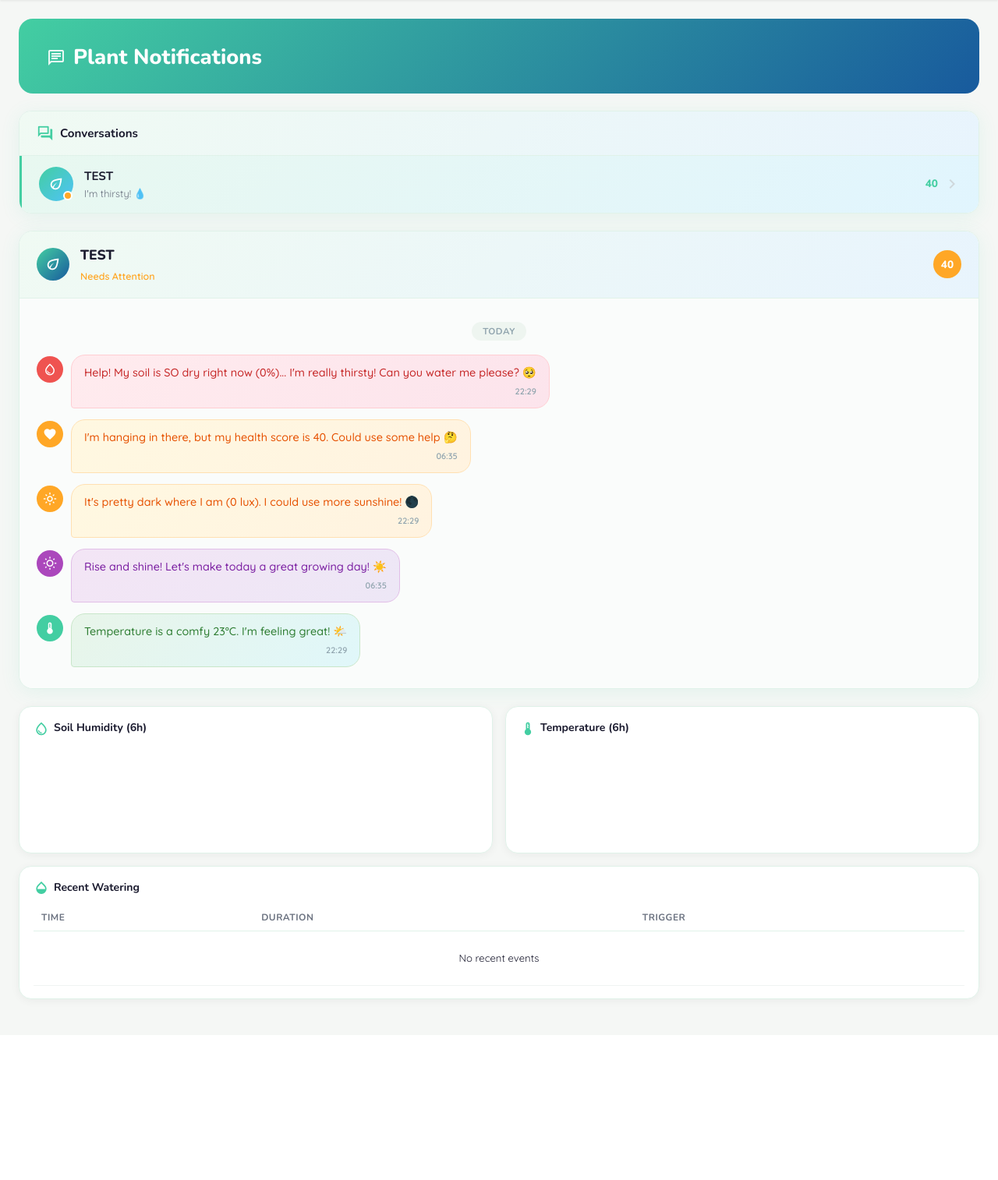
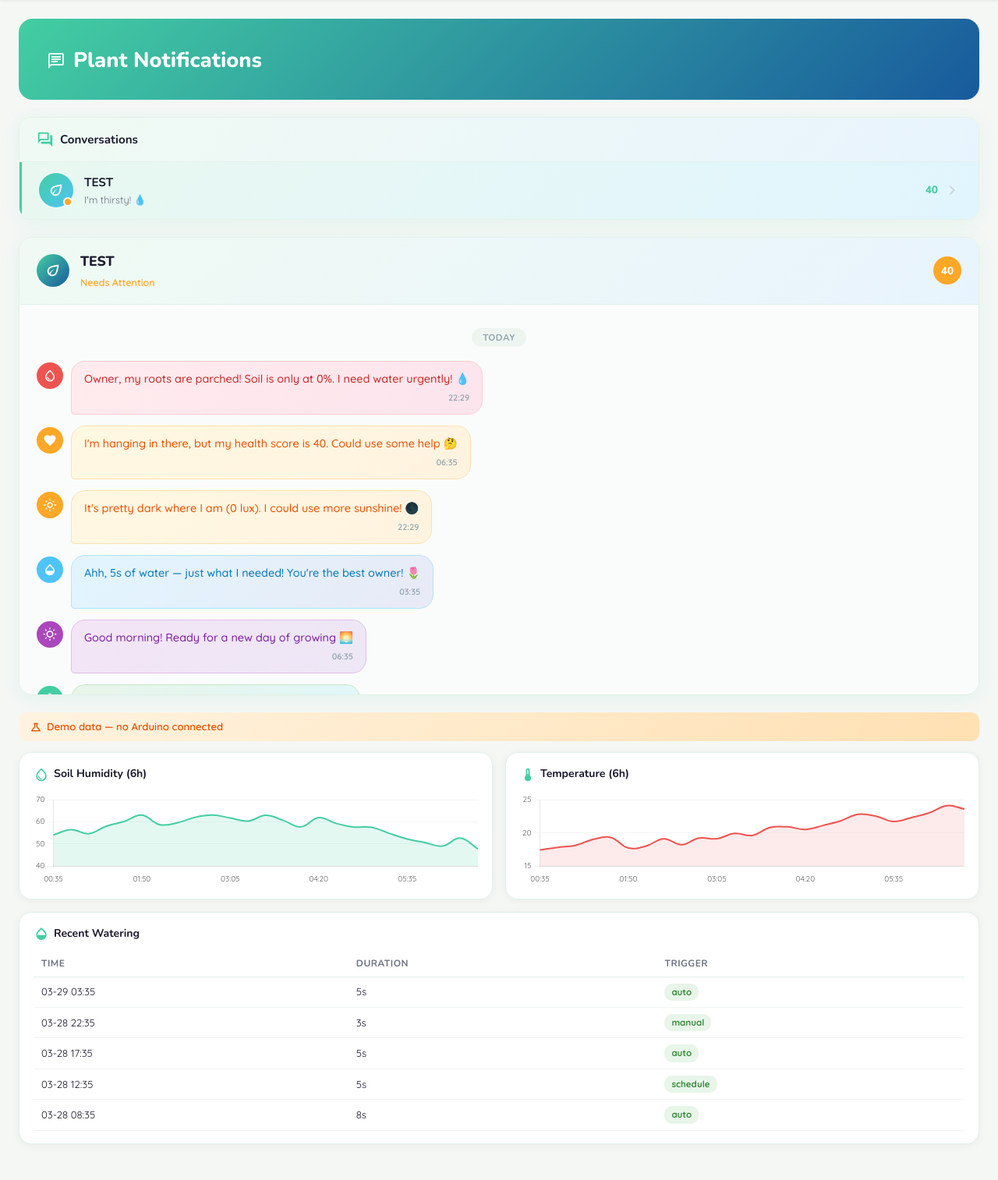
Before and after one commit to thaibao06032007-eng/Hackathon, a Flask app: page /history in a window 1280 px wide. Shown: the part 64-1578 px from the top of the page at 78% size. Before the commit the page ends 1352 px from the top, so only its background shows below. Run offline with Flask 3, Linux system fonts and the light colour scheme; data comes from the database, SQL or seed files in the repository; data that the repository does not hold is empty.

Commit message:
Demo data for notifications, hero padding fix, AR navbar sync

```diff
--- a/HACKATHON2026/app.py
+++ b/HACKATHON2026/app.py
@@ -5,6 +5,7 @@ from config import is_valid_local_ip, PERENUAL_API_KEY
 import threading
 import time
 import random
+import math
 from datetime import datetime, timedelta
 
 app = Flask(__name__)
@@ -419,6 +420,49 @@ def generate_chat_messages(plant, sensor_data, health, weather_today=None, water
     return messages
 
 
+def _generate_demo_sensor_history():
+    """Generate realistic demo sensor data for display when no Arduino is connected."""
+    now = datetime.now()
+    history = []
+    for i in range(24, -1, -1):
+        t = now - timedelta(minutes=i * 15)
+        hour = t.hour + t.minute / 60.0
+        # Soil humidity: fluctuates 40-65%, dips when "watered"
+        base_soil = 52 + 10 * math.sin(hour / 6 * math.pi)
+        soil = round(base_soil + random.uniform(-3, 3), 1)
+        # Temperature: cooler at night, warmer midday
+        base_temp = 23 + 5 * math.sin((hour - 6) / 12 * math.pi)
+        temp = round(base_temp + random.uniform(-1, 1), 1)
+        # Light: low at night, peaks midday
+        if 6 <= t.hour <= 19:
+            base_light = 300 + 400 * math.sin((hour - 6) / 13 * math.pi)
+        else:
+            base_light = random.uniform(5, 30)
+        light = round(base_light + random.uniform(-20, 20), 0)
+        history.append({
+            'recorded_at': t.strftime('%Y-%m-%d %H:%M:%S'),
+            'soil_humidity': max(0, min(100, soil)),
+            'temperature': max(5, min(45, temp)),
+            'light_level': max(0, light)
+        })
+    return history
+
+
+def _generate_demo_water_events():
+    """Generate demo watering events for display."""
+    now = datetime.now()
+    events = []
+    triggers = ['auto', 'manual', 'auto', 'schedule', 'auto']
+    for i in range(5):
+        t = now - timedelta(hours=random.randint(2 + i * 5, 4 + i * 6))
+        events.append({
+            'recorded_at': t.strftime('%Y-%m-%d %H:%M:%S'),
+            'duration_seconds': random.choice([3, 5, 5, 8, 10]),
+            'triggered_by': triggers[i]
+        })
+    return events
+
+
 @app.route('/api/plants/<int:plant_id>/chat', methods=['GET'])
 def api_plant_chat(plant_id):
     """Generate chat-style notification messages for a plant."""
@@ -431,11 +475,22 @@ def api_plant_chat(plant_id):
     water_events = db.get_water_history(plant_id, hours=24)
     sensor_history = db.get_sensor_history(plant_id, hours=6)
 
+    # Use demo data when no real data is available
+    use_demo = not sensor_history
+    if use_demo:
+        sensor_history = _generate_demo_sensor_history()
+    if not water_events:
+        water_events = _generate_demo_water_events()
+    if not sensor_data and sensor_history:
+        sensor_data = sensor_history[-1]
+    if not health:
+        health = {'score': random.randint(65, 92), 'status': 'healthy', 'label': 'Healthy'}
+
     # Try to get today's weather
     weather_today = None
     try:
         resp = http_requests.get(OPEN_METEO_URL, params={
-            'latitude': 16.0544, 'longitude': 108.2022,
+            'latitude': 39.1031, 'longitude': -84.5120,
             'daily': 'temperature_2m_max,precipitation_sum,uv_index_max',
             'timezone': 'auto', 'forecast_days': 1
         }, timeout=5)
@@ -463,7 +518,8 @@ def api_plant_chat(plant_id):
         'sensor_data': sensor_data,
         'health': health,
         'sensor_history': sensor_history,
-        'water_events': water_events[:5] if water_events else []
+        'water_events': water_events[:5] if water_events else [],
+        'demo_mode': use_demo
     })
 
 
@@ -574,8 +630,8 @@ def api_get_plant_care(plant_id):
 
 @app.route('/api/forecast', methods=['GET'])
 def api_get_forecast():
-    lat = request.args.get('lat', 16.0544, type=float)
-    lon = request.args.get('lon', 108.2022, type=float)
+    lat = request.args.get('lat', 39.1031, type=float)
+    lon = request.args.get('lon', -84.5120, type=float)
     plant_id = request.args.get('plant_id', None, type=int)
 
     # Fetch weather
--- a/HACKATHON2026/static/css/style.css
+++ b/HACKATHON2026/static/css/style.css
@@ -1751,7 +1751,7 @@ body {
 .notif-hero {
     background: linear-gradient(135deg, #43cea2 0%, #185a9d 100%);
     border-radius: 18px;
-    padding: 28px 36px 24px;
+    padding: 32px 36px 28px;
     margin-bottom: 22px;
     color: #fff;
 }
@@ -2193,6 +2193,24 @@ body {
     color: #388e3c;
 }
 
+#demo-mode-badge {
+    display: flex;
+    align-items: center;
+    gap: 6px;
+    padding: 8px 14px;
+    margin-bottom: 14px;
+    border-radius: 10px;
+    background: linear-gradient(135deg, #fff3e0 0%, #ffe0b2 100%);
+    color: #e65100;
+    font-size: 0.82rem;
+    font-weight: 600;
+    font-family: 'Quicksand', sans-serif;
+}
+
+#demo-mode-badge .material-icons-outlined {
+    font-size: 1rem;
+}
+
 /* ==================== Responsive ==================== */
 @media (max-width: 768px) {
     .nav-links {
--- a/HACKATHON2026/static/js/history.js
+++ b/HACKATHON2026/static/js/history.js
@@ -79,6 +79,7 @@ async function selectChatPlant(plantId) {
         renderChatMessages(data.messages);
         renderMiniCharts(data.sensor_history);
         renderWaterTable(data.water_events);
+        renderDemoIndicator(data.demo_mode);
     } catch (err) {
         document.getElementById('chat-messages').innerHTML =
             '<div class="notif-empty-chat">Could not load messages 😕</div>';
@@ -247,3 +248,21 @@ function renderWaterTable(events) {
         </tr>`;
     }).join('');
 }
+
+// ==================== Demo Mode Indicator ====================
+
+function renderDemoIndicator(isDemo) {
+    let badge = document.getElementById('demo-mode-badge');
+    if (!badge) {
+        badge = document.createElement('div');
+        badge.id = 'demo-mode-badge';
+        const panel = document.getElementById('data-panel');
+        if (panel) panel.prepend(badge);
+    }
+    if (isDemo) {
+        badge.innerHTML = '<span class="material-icons-outlined">science</span> Demo data — no Arduino connected';
+        badge.style.display = 'flex';
+    } else {
+        badge.style.display = 'none';
+    }
+}
--- a/HACKATHON2026/templates/ar.html
+++ b/HACKATHON2026/templates/ar.html
@@ -263,7 +263,7 @@
         </a>
         <div class="nav-links">
             <a href="/" class="nav-link"><span class="material-icons-outlined">dashboard</span><span class="nav-label">Dashboard</span></a>
-            <a href="/history" class="nav-link"><span class="material-icons-outlined">timeline</span><span class="nav-label">History</span></a>
+            <a href="/history" class="nav-link"><span class="material-icons-outlined">chat</span><span class="nav-label">Notifications</span></a>
             <a href="/ar" class="nav-link active"><span class="material-icons-outlined">view_in_ar</span><span class="nav-label">AR View</span></a>
             <a href="/forecast" class="nav-link"><span class="material-icons-outlined">water_drop</span><span class="nav-label">Forecast</span></a>
             <a href="/settings" class="nav-link"><span class="material-icons-outlined">settings</span><span class="nav-label">Settings</span></a>
--- a/HACKATHON2026/templates/forecast.html
+++ b/HACKATHON2026/templates/forecast.html
@@ -41,10 +41,10 @@
         </div>
         <div class="forecast-search-current">
             <span class="material-icons-outlined">my_location</span>
-            <span id="current-location">Da Nang, Vietnam</span>
+            <span id="current-location">Cincinnati, Ohio, United States</span>
         </div>
-        <input type="hidden" id="lat-input" value="16.0544">
-        <input type="hidden" id="lon-input" value="108.2022">
+        <input type="hidden" id="lat-input" value="39.1031">
+        <input type="hidden" id="lon-input" value="-84.5120">
     </div>
 
     <!-- Plant Selector -->
```
Also changed, not shown: HACKATHON2026/SYNC_INSTRUCTIONS.txt (added, +63 -0 lines).
